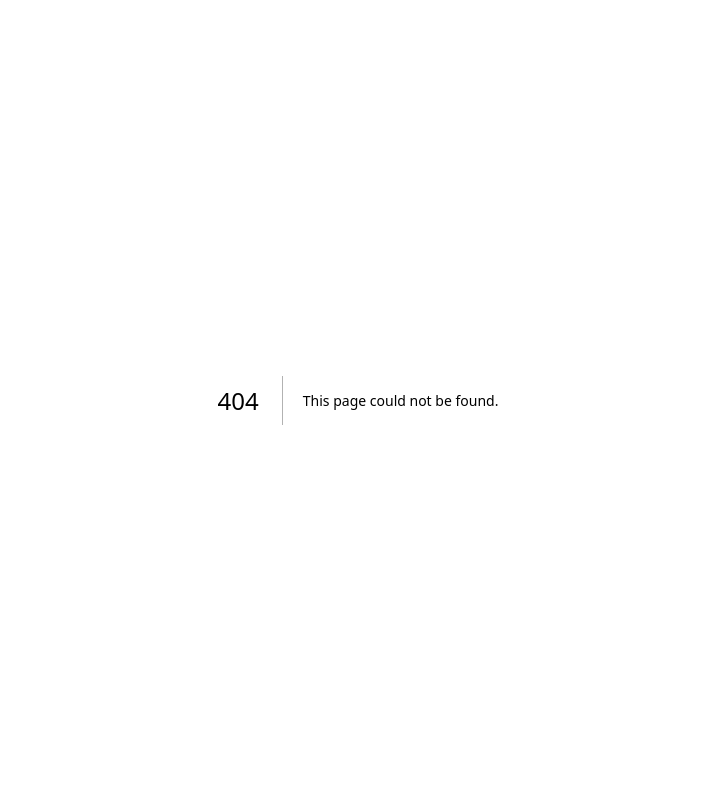
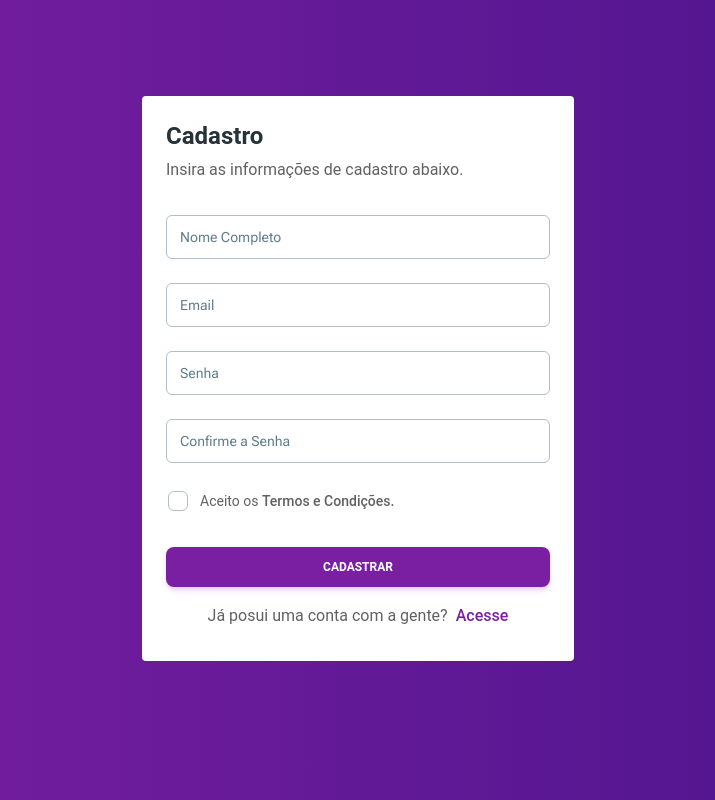
Before and after one commit to TommiL90/app-clients, a Next.js app: page /register in a window 1280 px wide. Before the commit this address had no page. Shown: the whole page, without its empty margins (282-997 px from the left). Built offline with nearby package versions, Linux system fonts and the light colour scheme.

Commit message:
feat : create `RegisterPage`

```diff
--- /dev/null
+++ b/src/app/register/page.tsx
@@ -0,0 +1,142 @@
+/* eslint-disable react/no-unknown-property */
+'use client'
+import { Input } from '@/components/Input'
+import Link from 'next/link'
+import { SubmitHandler, useForm } from 'react-hook-form'
+import { zodResolver } from '@hookform/resolvers/zod'
+import Spinner from '@/components/Spinner'
+import { ToastError, ToastSucess } from '@/components/Toast'
+import { registerFormSchema, tRegisterFormSchema } from '@/schemas'
+import { useContext } from 'react'
+import { Context } from '@/contexts/provider'
+
+const RegisterPage = () => {
+    const {loading, userRegister, openToastError, openToastSuccess, setOpenToastError, setOpenToastSuccess} = useContext(Context)
+
+  const {
+    register,
+    handleSubmit,
+    formState: { errors },
+  } = useForm<tRegisterFormSchema>({
+    resolver: zodResolver(registerFormSchema),
+  })
+
+  const submit: SubmitHandler<tRegisterFormSchema> = (formData) => {
+    userRegister(formData)
+  }
+
+  return (
+    <main className='flex min-h-screen flex-col items-center justify-between bg-gradient-to-r from-purple-700 to-purple-900 p-24 text-white'>
+      <ToastSucess
+        message='Parabens !!! Agora pode pode accesar, bora !'
+        openToast={openToastSuccess}
+        setOpenToast={setOpenToastSuccess}
+      />
+      <ToastError
+        message='Ops !!! Algo deu errado, tente novamente mais tarde'
+        openToast={openToastError}
+        setOpenToast={setOpenToastError}
+      />
+      <div className='rounded bg-white p-6'>
+        <div className='relative flex flex-col rounded-xl bg-transparent bg-clip-border text-gray-700 shadow-none '>
+          <h4 className='block font-sans text-2xl font-semibold leading-snug tracking-normal text-blue-gray-900 antialiased'>
+            Cadastro
+          </h4>
+          <p className='mt-1 block font-sans text-base font-normal leading-relaxed text-gray-700 antialiased'>
+            Insira as informações de cadastro abaixo.
+          </p>
+          <form className='mb-2 mt-8 w-80 max-w-screen-lg sm:w-96' onSubmit={handleSubmit(submit)}>
+            <div className='mb-4 flex flex-col gap-6'>
+              <Input
+                label='Nome Completo'
+                type='text'
+                {...register('name')}
+                disabled={loading}
+                error={errors.name}
+              />
+              <Input
+                label='Email'
+                type='email'
+                {...register('email')}
+                disabled={loading}
+                error={errors.email}
+              />
+              <Input
+                label='Senha'
+                type='password'
+                {...register('password')}
+                disabled={loading}
+                error={errors.password}
+              />
+              <Input
+                label='Confirme a Senha'
+                type='password'
+                {...register('confirm')}
+                disabled={loading}
+                error={errors.confirm}
+              />
+            </div>
+            <div className='inline-flex items-center'>
+              <label
+                className='relative -ml-2.5 flex cursor-pointer items-center rounded-full p-3'
+                htmlFor='checkbox'
+                data-ripple-dark='true'
+              >
+                <input
+                  type='checkbox'
+                  className="before:content[''] peer relative h-5 w-5 cursor-pointer appearance-none rounded-md border border-blue-gray-200 transition-all before:absolute before:left-2/4 before:top-2/4 before:block before:h-12 before:w-12 before:-translate-x-2/4 before:-translate-y-2/4 before:rounded-full before:bg-blue-gray-500 before:opacity-0 before:transition-opacity checked:border-pink-500 checked:bg-pink-500 checked:before:bg-pink-500 hover:before:opacity-10"
+                  id='checkbox'
+                />
+                <span className='pointer-events-none absolute left-2/4 top-2/4 -translate-x-2/4 -translate-y-2/4 text-white opacity-0 transition-opacity peer-checked:opacity-100'>
+                  <svg
+                    xmlns='http://www.w3.org/2000/svg'
+                    className='h-3.5 w-3.5'
+                    viewBox='0 0 20 20'
+                    fill='currentColor'
+                    stroke='currentColor'
+                    stroke-width='1'
+                  >
+                    <path
+                      fill-rule='evenodd'
+                      d='M16.707 5.293a1 1 0 010 1.414l-8 8a1 1 0 01-1.414 0l-4-4a1 1 0 011.414-1.414L8 12.586l7.293-7.293a1 1 0 011.414 0z'
+                      clip-rule='evenodd'
+                    ></path>
+                  </svg>
+                </span>
+              </label>
+              <label
+                className='mt-px cursor-pointer select-none font-light text-gray-700'
+                htmlFor='checkbox'
+              >
+                <p className='flex items-center font-sans text-sm font-normal leading-normal text-gray-700 antialiased'>
+                  Aceito os
+                  <a className='font-medium transition-colors hover:text-pink-500' href='#'>
+                    &nbsp;Termos e Condições.
+                  </a>
+                </p>
+              </label>
+            </div>
+            <button
+              className='mt-6 block w-full select-none rounded-lg bg-purple-700 px-6 py-3 text-center align-middle font-sans text-xs font-bold uppercase text-white shadow-md shadow-purple-500/20 transition-all hover:shadow-lg hover:shadow-purple-500/40 focus:opacity-[0.85] focus:shadow-none active:opacity-[0.85] active:shadow-none disabled:pointer-events-none disabled:opacity-50 disabled:shadow-none'
+              type='submit'
+              data-ripple-light='true'
+            >
+              {loading ? <Spinner /> : 'Cadastrar'}
+            </button>
+            <p className='mt-4 block text-center font-sans text-base font-normal leading-relaxed text-gray-700 antialiased'>
+              Já posui uma conta com a gente?
+              <Link
+                className='pl-2 font-medium text-purple-700 transition-colors hover:text-purple-500'
+                href='/login'
+              >
+                Acesse
+              </Link>
+            </p>
+          </form>
+        </div>
+      </div>
+    </main>
+  )
+}
+
+export default RegisterPage
--- a/src/contexts/provider/index.tsx
+++ b/src/contexts/provider/index.tsx
@@ -4,7 +4,7 @@ import { createContext, useState } from 'react'
 import { iChildrenProps, iContext } from './types'
 import { useRouter } from 'next/navigation'
 import api from '@/services/api'
-import { tLoginFormSchema } from '@/schemas'
+import { tLoginFormSchema, tRegisterFormSchema } from '@/schemas'
 
 export const Context = createContext({} as iContext)
 
@@ -14,9 +14,7 @@ export const ContextProvider = ({ children }: iChildrenProps) => {
   const [openToastError, setOpenToastError] = useState(false)
   const router = useRouter()
 
-        const loginUser = async (
-            data: tLoginFormSchema,
-          ): Promise<void> => {
+  const loginUser = async (data: tLoginFormSchema): Promise<void> => {
     try {
       setLoading(true)
       const response = await api.post('/users/login', data)
@@ -34,5 +32,35 @@ export const ContextProvider = ({ children }: iChildrenProps) => {
     }
   }
 
-  return <Context.Provider value={{ loginUser, loading,  openToastSuccess, setOpenToastSuccess, openToastError, setOpenToastError }}>{children}</Context.Provider>
+  const userRegister = async (data: tRegisterFormSchema) => {
+    try {
+      setLoading(true)
+      await api.post('/users/register', data)
+      setOpenToastSuccess(true)
+      setTimeout(() => {
+        router.push('/login')
+      }, 3000)
+    } catch (error) {
+      console.log(error)
+      setOpenToastError(true)
+    } finally {
+      setLoading(false)
     }
+  }
+
+  return (
+    <Context.Provider
+      value={{
+        loginUser,
+        loading,
+        openToastSuccess,
+        setOpenToastSuccess,
+        openToastError,
+        setOpenToastError,
+        userRegister,
+      }}
+    >
+      {children}
+    </Context.Provider>
+  )
+}
--- a/src/contexts/provider/types.ts
+++ b/src/contexts/provider/types.ts
@@ -1,4 +1,4 @@
-import { tLoginFormSchema } from '@/schemas'
+import { tLoginFormSchema, tRegisterFormSchema } from '@/schemas'
 import { Dispatch, SetStateAction } from 'react'
 
 export interface iContext {
@@ -8,6 +8,7 @@ export interface iContext {
   setOpenToastSuccess: Dispatch<SetStateAction<boolean>>
   openToastError: boolean
   setOpenToastError: Dispatch<SetStateAction<boolean>>
+  userRegister: (data: tRegisterFormSchema) => Promise<void>
 }
 
 export interface iChildrenProps {
--- a/src/schemas/contactSchema/index.ts
+++ b/src/schemas/contactSchema/index.ts
@@ -1,8 +1,23 @@
 import * as z from 'zod'
 
-export const loginFormSchemaxxx = z.object({
-  email: z.string().email('Precisa um Email cadastrado').nonempty('Campo obrigatório'),
-  password: z.string().nonempty('Campo obrigatório'),
-})
+export const registerFormSchema = z
+  .object({
+    name: z
+      .string()
+      .min(3, 'O nome é obrigatório e precisa conter pelo menos 3 caracteres.')
+      .nonempty('O nome é obrigatário'),
+    email: z.string().nonempty('O e-mail é obrigatório').email('Forneça um e-mail válido'),
+    password: z
+      .string()
+      .min(8, 'A senha precisa conter pelo menos 8 caracteres')
+      .regex(/(?=.*?[#?!@$%^&*-])/, 'É necessário pelo menos um caracter especial')
+      .regex(/(?=.*?[A-Z])/, 'É necessário pelo menos uma letra maiúscula')
+      .regex(/(?=.*?[a-z])/, 'É necessário pelo menos uma letra minúscula'),
+    confirm: z.string().nonempty('É obrigatório confirmar a senha'),
+  })
+  .refine(({ password, confirm }) => password === confirm, {
+    message: 'A confirmação de senha precisa corresponder com a senha.',
+    path: ['confirm'],
+  })
 
-export type TLoginFormSchemaxxx = z.infer<typeof loginFormSchemaxxx>
+export type tRegisterFormSchema = z.infer<typeof registerFormSchema>
```
Lines whose indentation alone changed are shown as unchanged.
